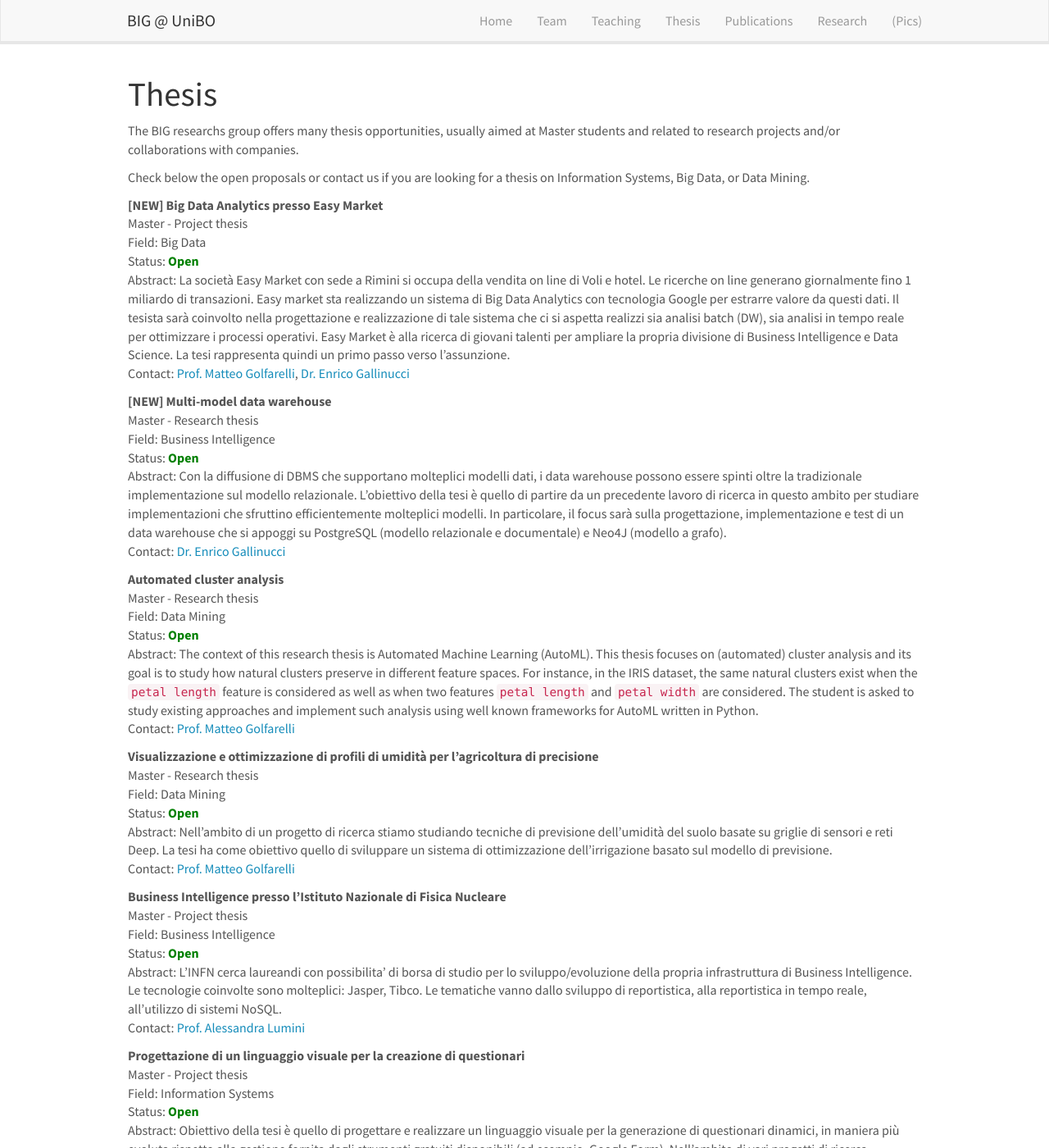
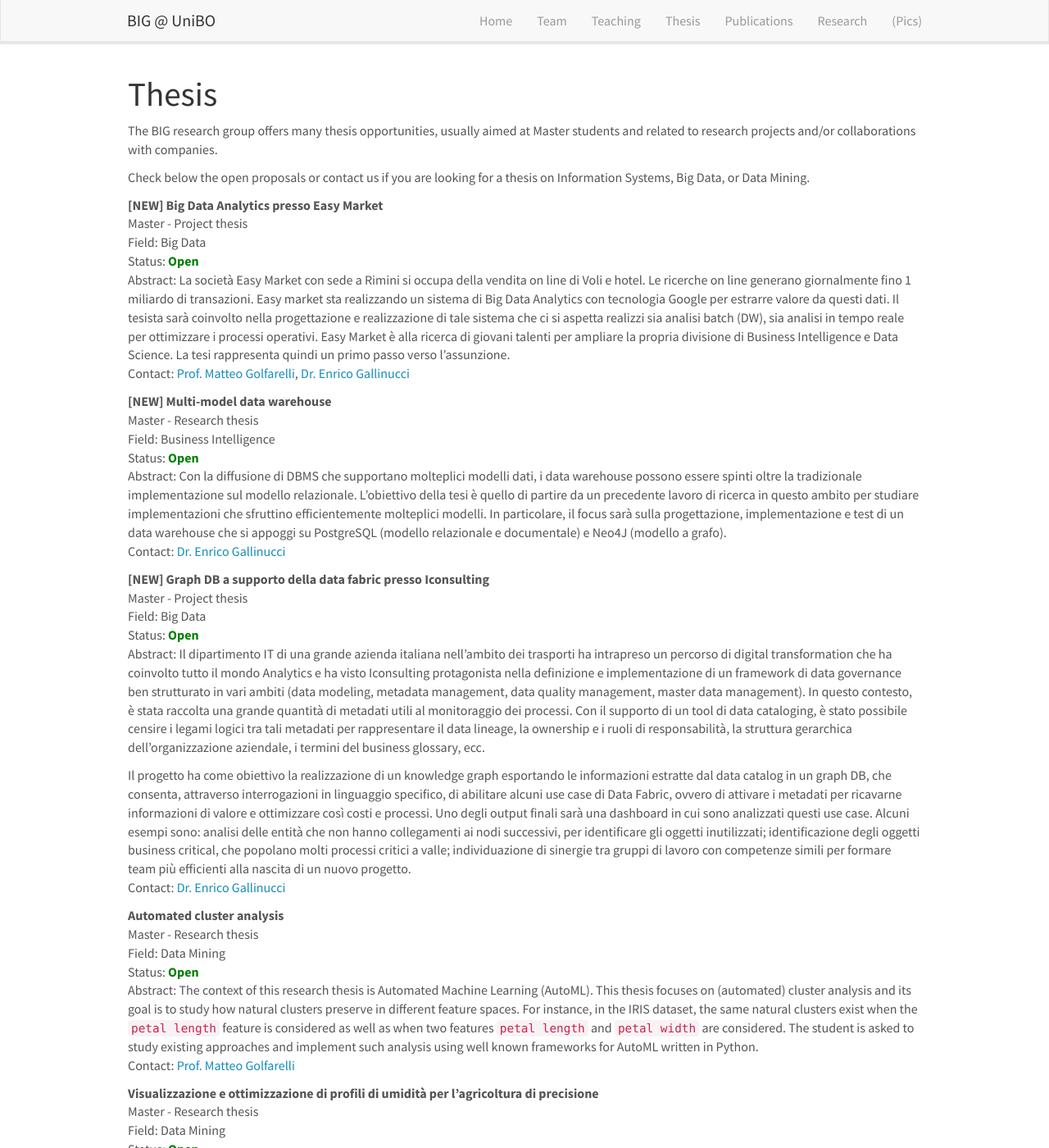
Before and after one commit to big-unibo/big-unibo.github.io, a Jekyll site: the page built from _pages/thesis.md, in a window 1280 px wide and 1400 px high. Shown: the whole window at 82% size. Built offline with Jekyll 4.4.1, drawn with Linux system fonts in a browser that asks for light colours; nearby versions of some CDN libraries.

Commit message:
added thesis ico

```diff
--- a/_data/thesis.yml
+++ b/_data/thesis.yml
@@ -27,6 +27,26 @@
     Con la diffusione di DBMS che supportano molteplici modelli dati, i data warehouse possono essere spinti oltre la tradizionale implementazione sul modello relazionale.
     L'obiettivo della tesi è quello di partire da un precedente lavoro di ricerca in questo ambito per studiare implementazioni che sfruttino efficientemente molteplici modelli.
     In particolare, il focus sarà sulla progettazione, implementazione e test di un data warehouse che si appoggi su PostgreSQL (modello relazionale e documentale) e Neo4J (modello a grafo).
+
+- title: \[NEW\] Graph DB a supporto della data fabric presso Iconsulting
+  level: Master
+  field: Big Data
+  type: Project thesis
+  status: Open
+  year: 2023
+  contact: "<a href='mailto:enrico.gallinucci@unibo.it'>Dr. Enrico Gallinucci</a>"
+  abstract: |
+    Il dipartimento IT di una grande azienda italiana nell’ambito dei trasporti ha intrapreso un percorso di digital transformation che ha coinvolto tutto il mondo Analytics e ha visto
+    Iconsulting protagonista nella definizione e implementazione di un framework di data governance ben strutturato in vari ambiti (data modeling, metadata management, data quality management,
+    master data management). In questo contesto, è stata raccolta una grande quantità di metadati utili al monitoraggio dei processi. Con il supporto di un tool di data cataloging, è stato
+    possibile censire i legami logici tra tali metadati per rappresentare il data lineage, la ownership e i ruoli di responsabilità, la struttura gerarchica dell’organizzazione aziendale,
+    i termini del business glossary, ecc.
+
+    Il progetto ha come obiettivo la realizzazione di un knowledge graph esportando le informazioni estratte dal data catalog in un graph DB, che consenta, attraverso interrogazioni
+    in linguaggio specifico, di abilitare alcuni use case di Data Fabric, ovvero di attivare i metadati per ricavarne informazioni di valore e ottimizzare così costi e processi.
+    Uno degli output finali sarà una dashboard in cui sono analizzati questi use case. Alcuni esempi sono: analisi delle entità che non hanno collegamenti ai nodi successivi, per
+    identificare gli oggetti inutilizzati; identificazione degli oggetti business critical, che popolano molti processi critici a valle; individuazione di sinergie tra gruppi di
+    lavoro con competenze simili per formare team più efficienti alla nascita di un nuovo progetto.
 
 
 - title: Automated cluster analysis
--- a/_pages/thesis.md
+++ b/_pages/thesis.md
@@ -8,7 +8,7 @@ permalink: /thesis/
 
 # Thesis
 
-The BIG researchs group offers many thesis opportunities, usually aimed at Master students and related to research projects and/or collaborations with companies.
+The BIG research group offers many thesis opportunities, usually aimed at Master students and related to research projects and/or collaborations with companies.
 
 Check below the open proposals or contact us if you are looking for a thesis on Information Systems, Big Data, or Data Mining.
 
```
